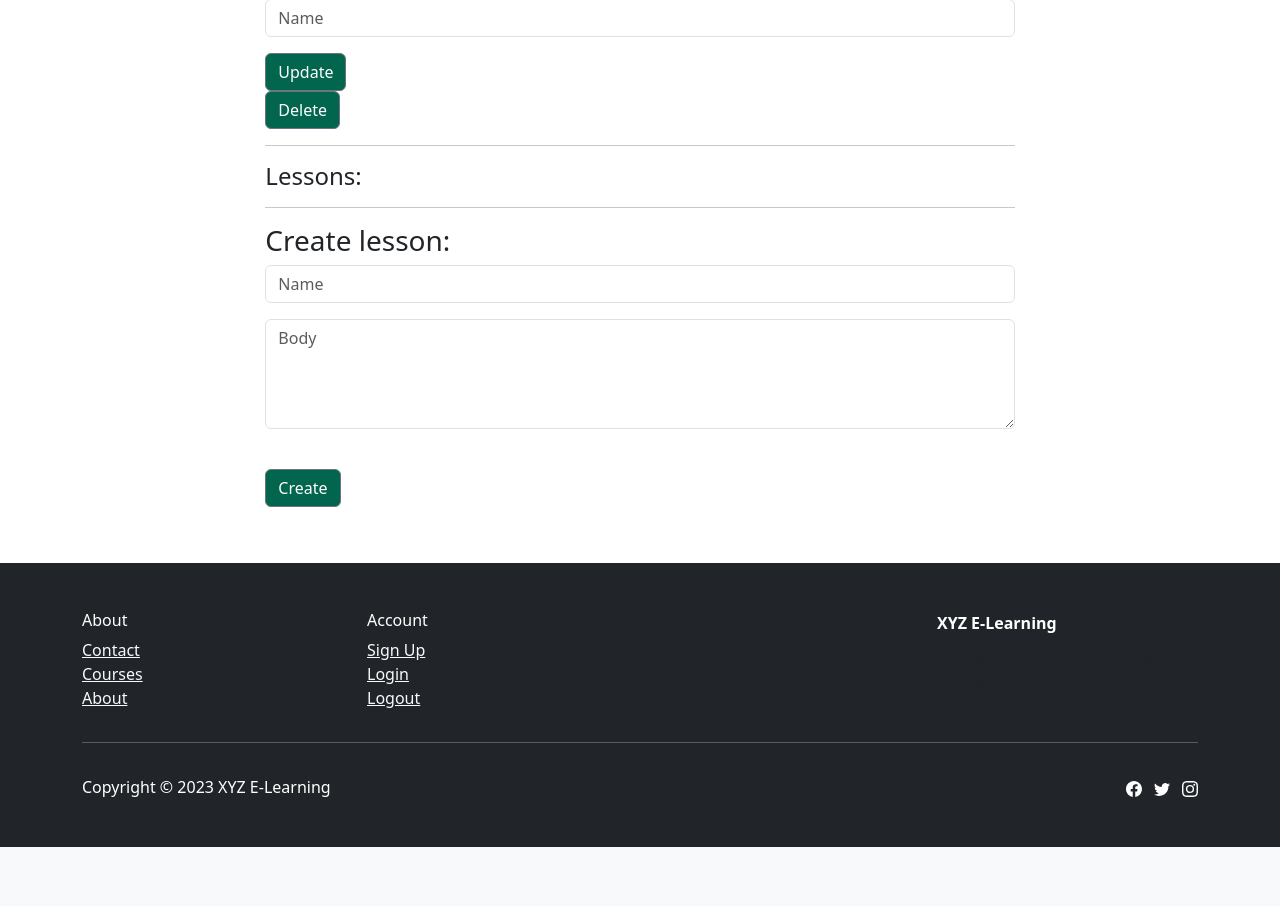
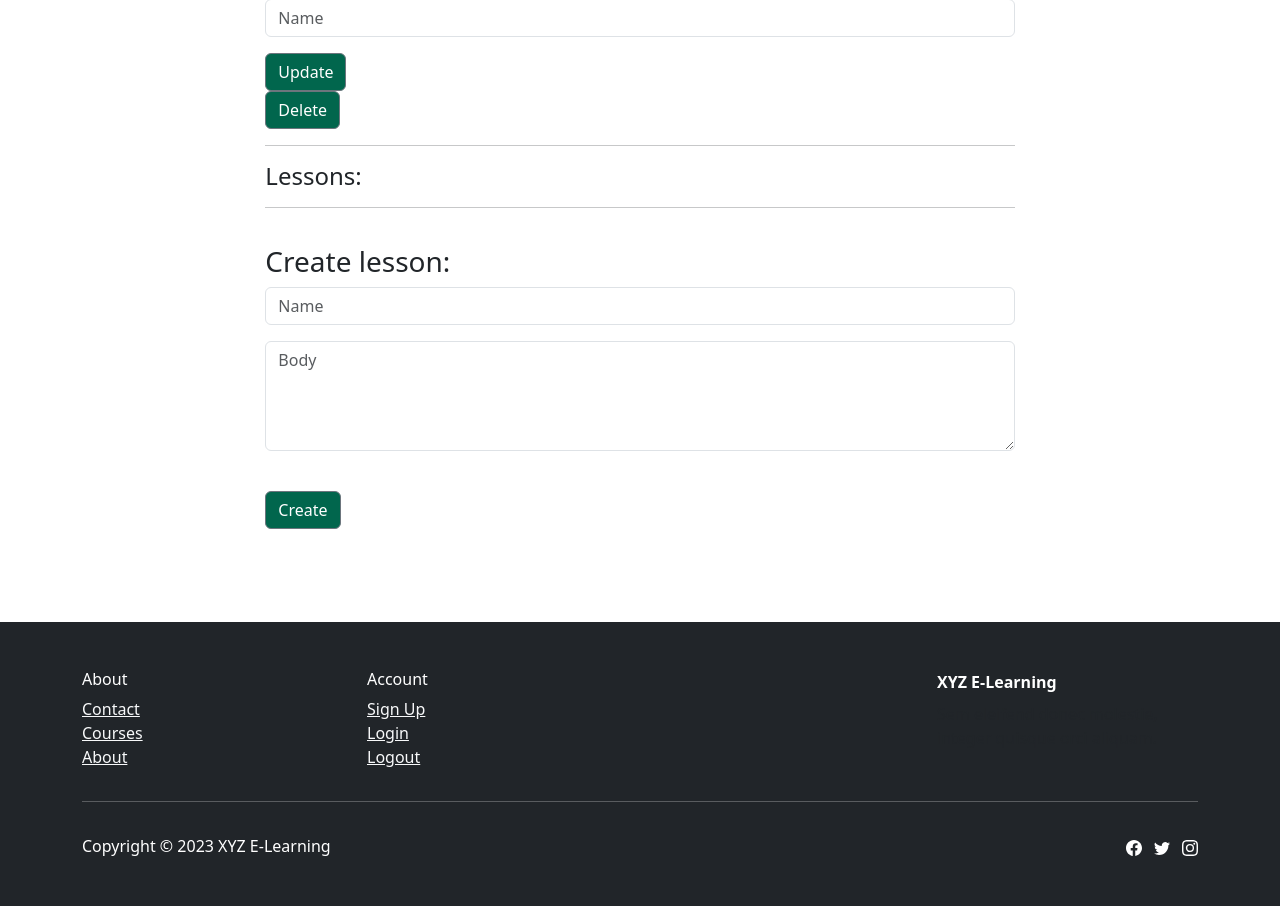
Before and after one commit to ivan-akos/e-learning-AFP2-23, a Django app: template src/django/elearning_app/templates/update_course.html in a window 1280 px wide. Shown: the part 225-1131 px from the top of the page. Before the commit the page ends 1072 px from the top, so only its background shows below. Run offline with Django 4.2, Linux system fonts and the light colour scheme; the template is opened without the code that fills it, so the values that code supplies are empty; some libraries are stand-ins or nearby versions.

Commit message:
create_lesson: fix

```diff
--- a/src/django/elearning_app/templates/components/create_lesson.html
+++ b/src/django/elearning_app/templates/components/create_lesson.html
@@ -1,16 +1,14 @@
-	<div>
+	<div style="margin-top: 5%; margin-bottom: 5%">
 		<h3>Create lesson:</h3>
 		<form method="post">
 		  {% csrf_token %}
 		  <div class="mb-3">
-            <input class="form-control" type="text" name="Name" id="name" placeholder="Name" required>
+            <input class="form-control" type="text" name="name" placeholder="Name" required>
           </div>
 		  <div class="mb-3">
-			<div><textarea class="form-control" id="body" name="message" rows="4" placeholder="Body"></textarea></div>
+			<div><textarea class="form-control" type="text" name="body" rows="4" placeholder="Body"></textarea></div>
           </div>
 		  <br>
-		  <button class="btn btn-secondary" style="background-color: var(--custom-secondary-color);" type="submit" value="Create">
-			Create
-		  </button>
+		  <input class="btn btn-secondary" style="background-color: var(--custom-secondary-color);" type="submit" value="Create"></input>
 		</form>
 	</div>
```
